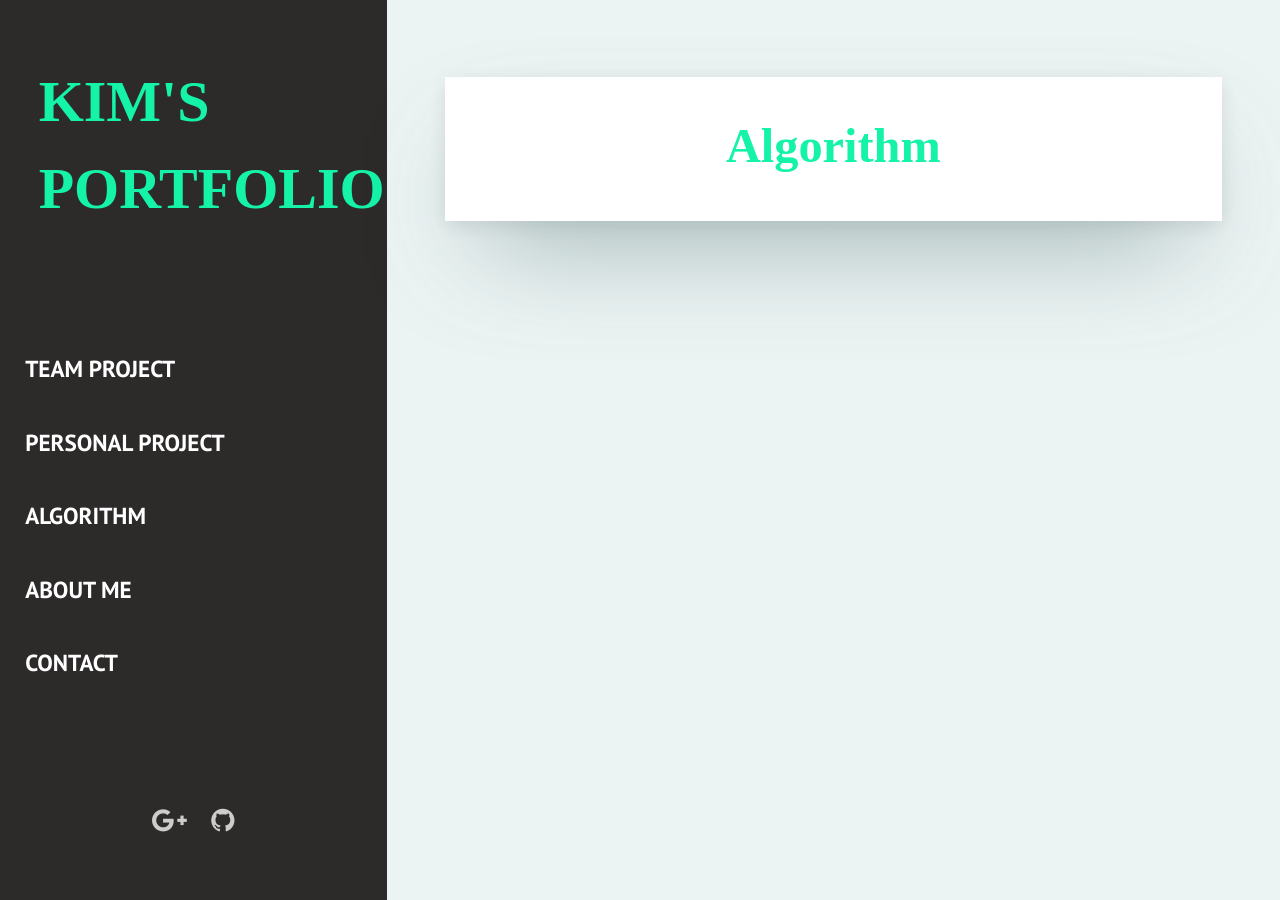
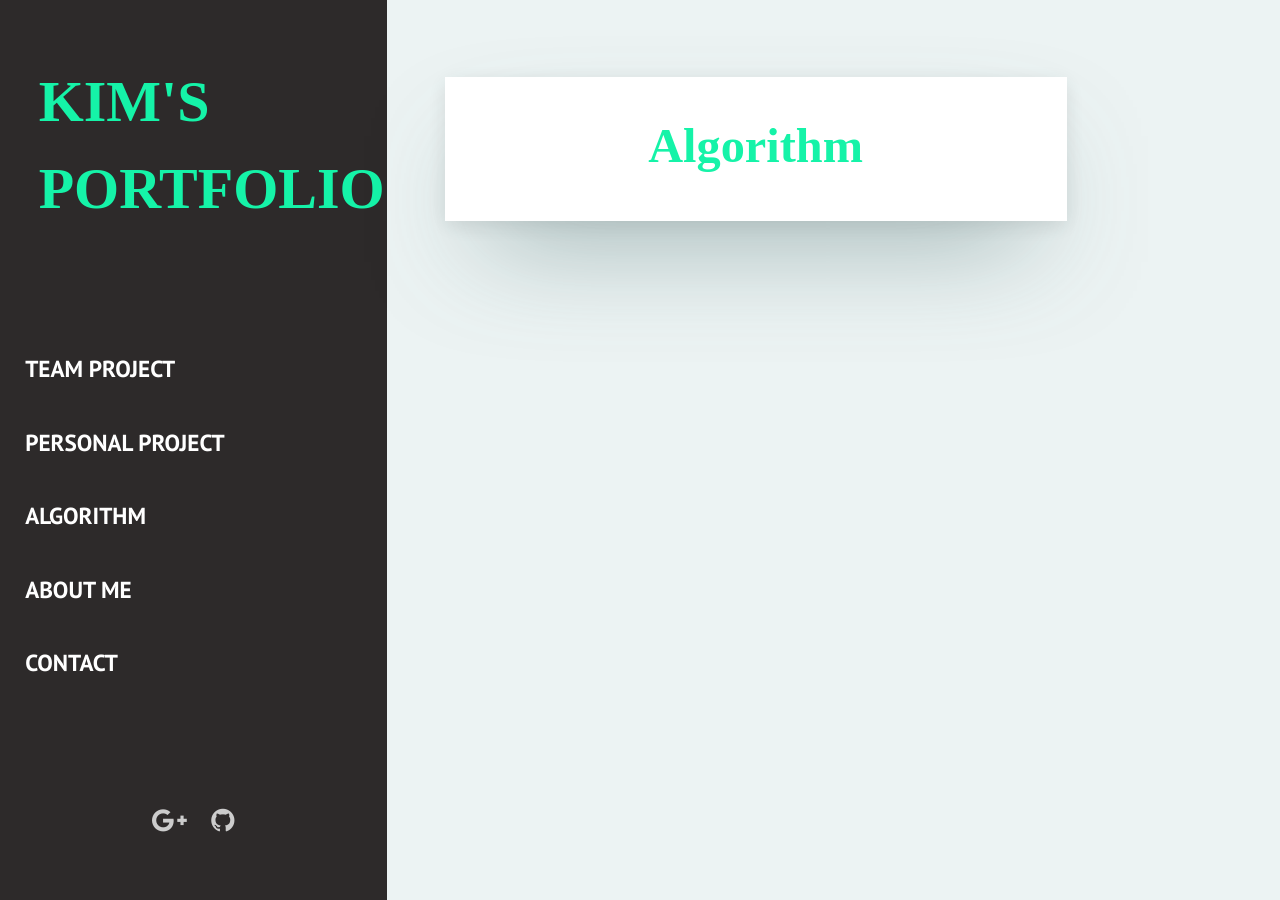
Before and after one commit to kimgusxo/kimgusxo.github.io, a Jekyll site: the page built from _pages/algorithm.html, in a window 1280 px wide. Built offline with Jekyll 4.4.1, drawn with Linux system fonts in a browser that asks for light colours; some web fonts are replaced.

Commit message:
넓이 늘리기

```diff
--- a/assets/css/main.css
+++ b/assets/css/main.css
@@ -887,8 +887,8 @@ pre code {
 .main-article, .page-article, .post {
   margin-bottom: 6rem;
   box-shadow: 0px 50px 110px -40px rgba(86, 119, 119, 0.68), 0px 5px 20px rgba(0, 0, 0, 0.1);
-  max-width: 1200px; /* 너비를 원하는 값으로 조정 */
-  margin: 0 auto; /* 가운데 정렬 */
+  max-width: 80%;
+  min-width: 40%;
 }
 .main-article .header-article, .main-article .page-header, .page-article .header-article, .page-article .page-header, .post .header-article, .post .page-header {
   text-align: center;
```
